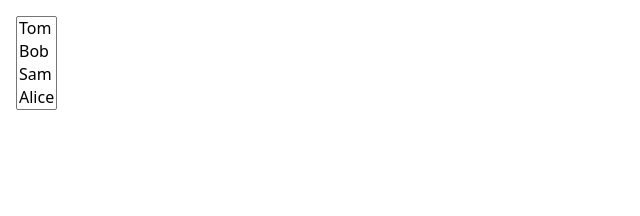
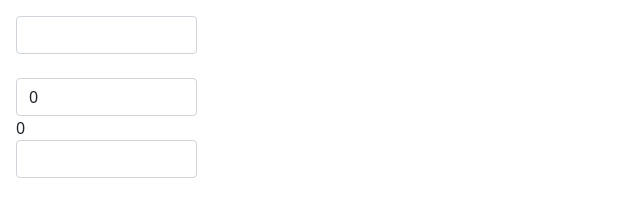
Before and after one commit to a1723/metanit_vue_tutorial, a plain HTML site: page form.html in a window 1280 px wide. Shown: the whole page, without its empty margins (0-640 px from the left). Drawn offline with nearby package versions, Linux system fonts and the light colour scheme.

Commit message:
changes7

```diff
--- a/form.html
+++ b/form.html
@@ -8,27 +8,23 @@
 </head>
 <body>
 <div id="app" class="col-md-2 p-3">
-    <select v-model="suser" multiple>
-        <option v-for="user in users" v-bind:value="user">{{user.name}}</option>
-    </select>
+    <input type="text" v-model.lazy="name" class="form-control">
+    <span>{{name}}</span>
     <br>
-    <ul>
-        <li v-for="user in suser">Выбрано: {{user.name}} - {{user.age}}</li>
-    </ul>
-
+    <input type="number" v-model.number="age" class="form-control">
+    <span>{{age}}</span>
+    <br>
+    <input type="text" v-model.number="message" class="form-control">
+    <span>{{message}}</span>
 </div>
 <script src="https://unpkg.com/vue"></script>
 <script>
     var app = new Vue({
         el: '#app',
         data: {
-            users:[
-                {name:'Tom', age:22},
-                {name:'Bob', age:25},
-                {name:'Sam', age:28},
-                {name:'Alice', age:26}
-            ],
-            suser: []
+            name: '',
+            age: 0,
+            message: ''
         }
     });
 </script>
```
